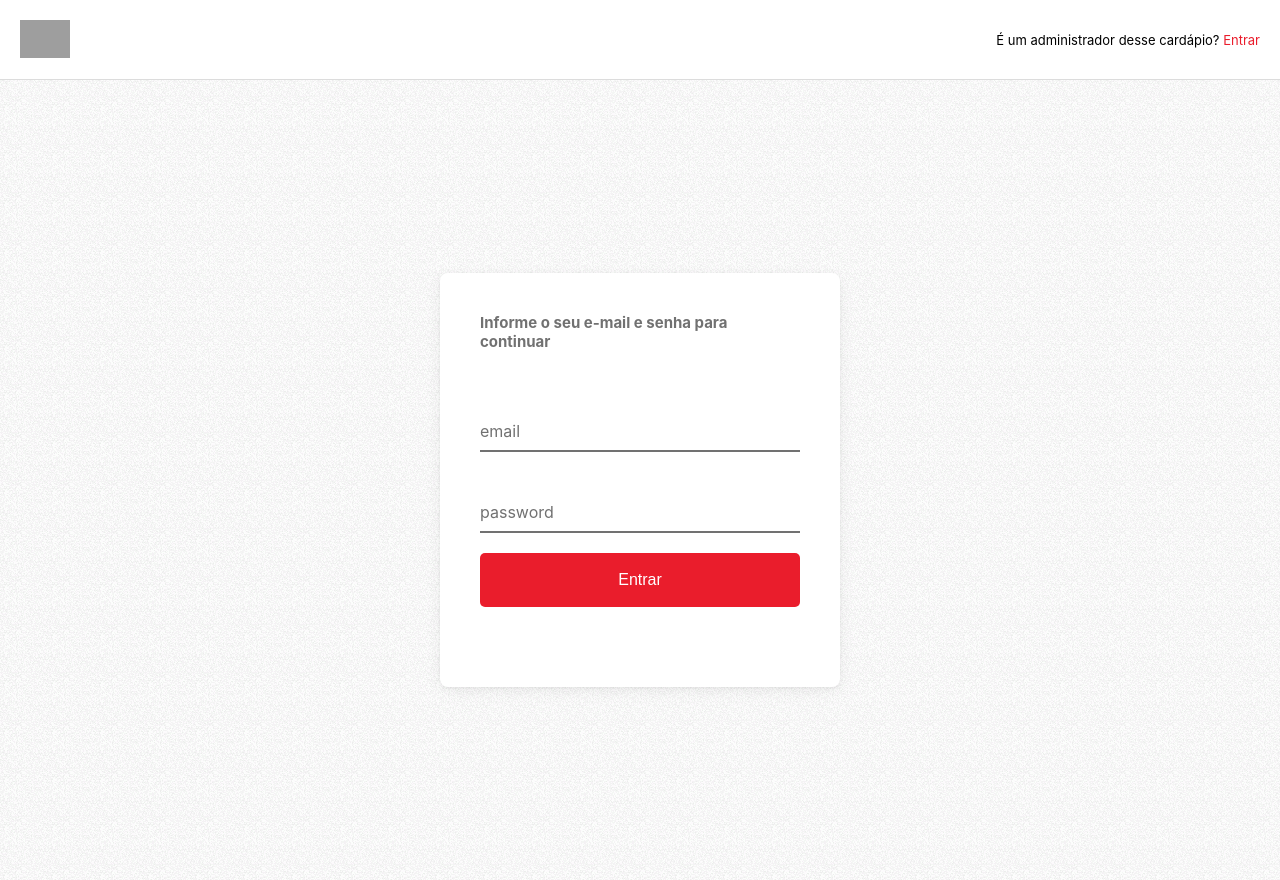
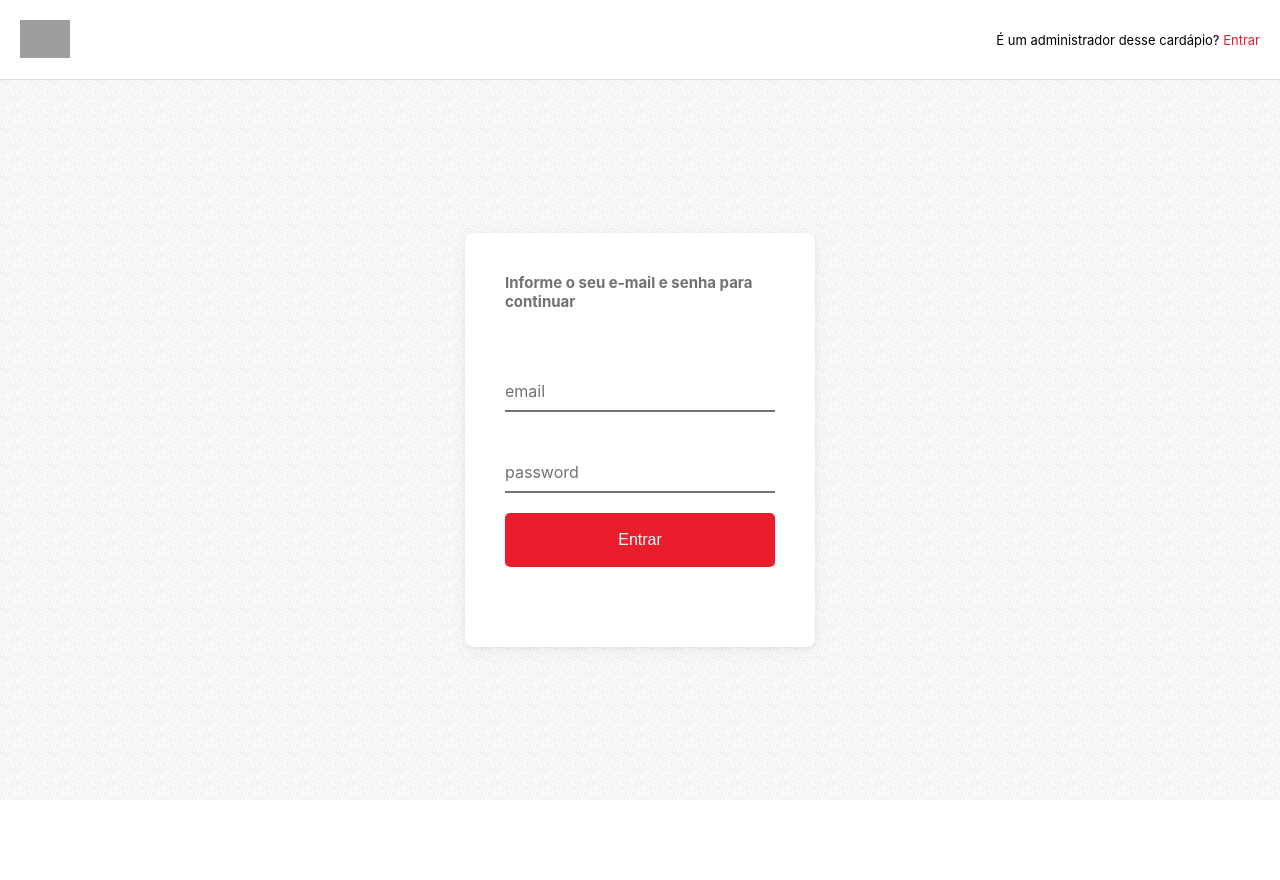
Before and after one commit to LuizFernando991/Menu-App, a React (Create React App) app in the folder frontend/: page /login in a window 1280 px wide. After the commit the page ends 800 px from the top, so only its background shows below. Built offline with nearby package versions, Linux system fonts and the light colour scheme; no server answers; grey boxes are pictures that could not be loaded.

Commit message:
Style: add main container to app

```diff
--- a/frontend/src/App.scss
+++ b/frontend/src/App.scss
@@ -10,3 +10,10 @@
     color: $primary;
   }
 }
+
+.main-container {
+  min-height: 100dvh;
+  display: flex;
+  flex-direction: column;
+  align-items: center;
+}
--- a/frontend/src/App.tsx
+++ b/frontend/src/App.tsx
@@ -12,10 +12,12 @@
     <Router>
       <Toaster containerStyle={{ fontSize: '1.6rem' }} />
       <AuthProvider>
-        <NavBar />
-        <Routes>
-          <Route path="/login" element={<Login />} />
-        </Routes>
+        <div className="main-container">
+          <NavBar />
+          <Routes>
+            <Route path="/login" element={<Login />} />
+          </Routes>
+        </div>
       </AuthProvider>
     </Router>
   )
--- a/frontend/src/pages/Login/login.styles.scss
+++ b/frontend/src/pages/Login/login.styles.scss
@@ -2,7 +2,8 @@
 
 .login-container {
   width: 100%;
-  min-height: 100dvh;
+  min-height: 100%;
+  margin: auto;
   display: flex;
   align-items: center;
   justify-content: center;
@@ -11,7 +12,7 @@
 .login-form {
   background-color: white;
   width: 100%;
-  max-width: 40rem;
+  max-width: 350px;
   padding: 4rem;
   box-shadow: 0 1px 4px rgba(0,0,0,.05), 0 4px 16px rgba(0,0,0,.06);
   border-radius: 8px;
```
